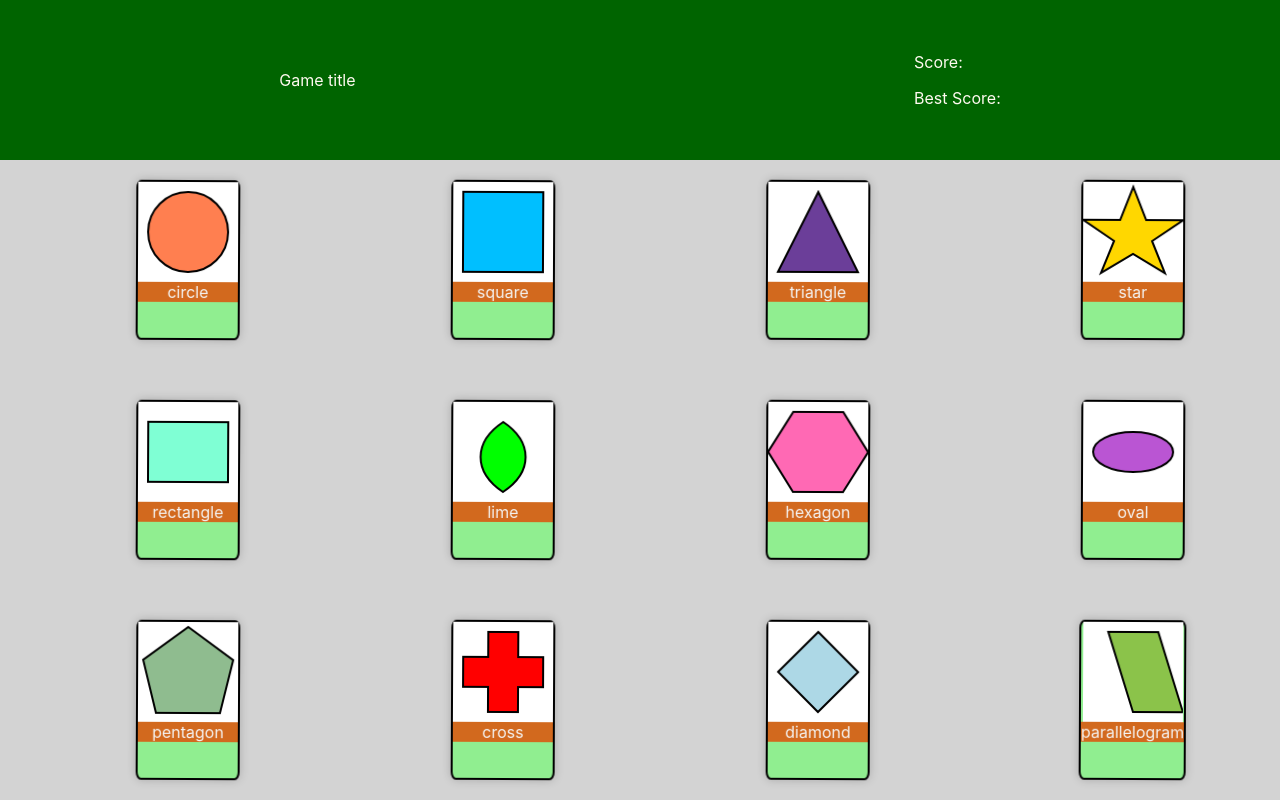
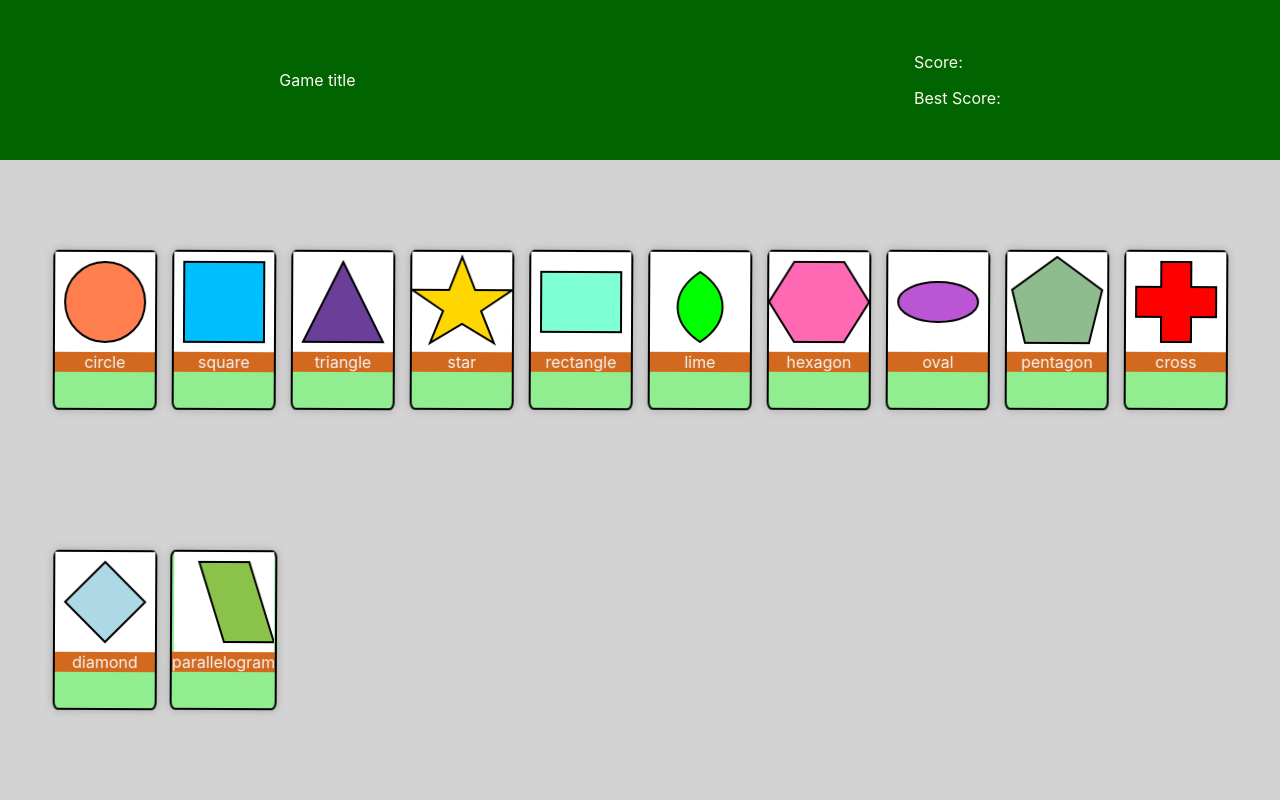
Before and after one commit to matthewnolancintron/memory_card, a React (Create React App) app: page / in a window 1280 px wide. Built offline with nearby package versions, Linux system fonts and the light colour scheme.

Commit message:
adjusted some styles for the cards and cardSection, positioning and scale related styles

```diff
--- a/src/index.css
+++ b/src/index.css
@@ -16,38 +16,43 @@ body {
 .topSection {
   height: 20%;
   background-color: darkgreen;
-  display:flex;
+  display: flex;
   justify-content: space-around;
   align-items: center;
-  color:floralwhite;
+  color: floralwhite;
 
 }
 
 .cardSection {
   flex-grow: 1;
   background-color: lightgray;
-  margin:0;
-
+  margin: 0;
+  padding-top: 25px;
+  padding-bottom: 25px;
+  padding-left: 50px;
+  padding-right: 50px;
   display: grid;
-  grid-template-columns: repeat(auto-fit, minmax(250px, 1fr));
-  grid-auto-rows: minmax(200px, auto);
-  gap: 20px;
+  grid-template-columns: repeat(auto-fit, minmax(100px, 1fr));
+  grid-auto-rows: minmax(100px, auto);
+  gap: 10px;
 
   justify-items: center;
   align-items: center;
+
+
 }
 
-  .card{
+.card {
   background-color: lightgreen;
   list-style-type: none;
-    padding-bottom:20px;
-    display:flex;
+  padding-bottom: 20px;
+  display: flex;
   flex-direction: column;
   justify-content: center;
   align-items: center;
-    border:solid black 2px;
+  border: solid black 2px;
   box-shadow: 10px;
-    box-shadow: 0 0 10px rgba(0,0,0,0.2);
+  box-shadow: 0 0 10px rgba(0, 0, 0, 0.2);
   transition: box-shadow 0.3s ease-in-out;
   border-radius: 5%;
 
@@ -60,7 +65,7 @@ body {
 }
 
 .card:hover {
-    box-shadow: 0 0 20px rgba(0,0,0,0.4);
+  box-shadow: 0 0 20px rgba(0, 0, 0, 0.4);
   cursor: pointer;
   animation: wiggle 0.5s ease-in-out 0.1s infinite;
 }
@@ -72,16 +77,16 @@ body {
 }
 
 
-  .cardImg{
-    background-color:rgba(255, 255, 255,1);
+.cardImg {
+  background-color: rgba(255, 255, 255, 1);
 }
 
-  .cardName{
+.cardName {
   background-color: chocolate;
-    width:100%;
+  width: 100%;
   text-align: center;
   margin-top: 0;
-    color:whitesmoke;
+  color: whitesmoke;
 }
 
 
@@ -90,9 +95,11 @@ body {
   0% {
     transform: translateY(0);
   }
+
   50% {
     transform: translateY(-20px);
   }
+
   100% {
     transform: translateY(0);
   }
@@ -102,18 +109,23 @@ body {
   0% {
     transform: rotate(0deg);
   }
+
   20% {
     transform: rotate(-10deg);
   }
+
   40% {
     transform: rotate(10deg);
   }
+
   60% {
     transform: rotate(-5deg);
   }
+
   80% {
     transform: rotate(5deg);
   }
+
   100% {
     transform: rotate(0deg);
   }
@@ -123,9 +135,11 @@ body {
   0% {
     transform: translateX(0);
   }
+
   50% {
     transform: translateX(-10px);
   }
+
   100% {
     transform: translateX(0);
   }
@@ -135,12 +149,15 @@ body {
   0% {
     transform: rotate(0deg);
   }
+
   25% {
     transform: rotate(2deg);
   }
+
   75% {
     transform: rotate(-2deg);
   }
+
   100% {
     transform: rotate(0deg);
   }
```
Lines whose indentation alone changed are shown as unchanged.
